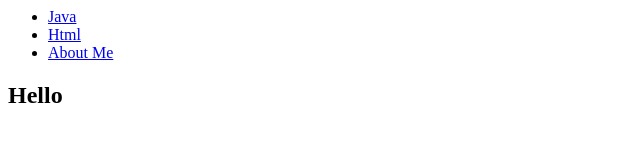
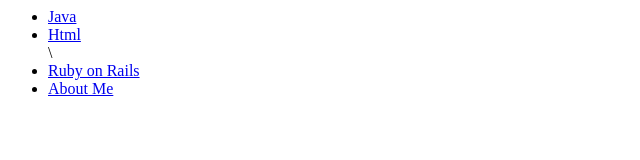
Before and after one commit to vincentchu12/vincentchu12.github.io, a plain HTML site: page index.html in a window 1280 px wide. Shown: the whole page, without its empty margins (0-640 px from the left). Drawn offline with Linux system fonts and the light colour scheme.

Commit message:
Navigation Update

```diff
--- a/index.html
+++ b/index.html
@@ -4,12 +4,15 @@
     <title>Vincent Chu</title>
 </head>
 <body>
-    <nav>
-        <ul>
-            <li><a href="/Java/JavaMain.html">Java</a></li>
-            <li><a href="#">Html</a></li>
-            <li><a href="#">About Me</a></li>
-        </ul>
-    <h1>Hello</h1>
+    <aside>
+        <nav>
+            <ul>
+                <li><a href="/Java/JavaMain.html">Java</a></li>
+                <li><a href="#">Html</a></li>\
+                <li><a href="#">Ruby on Rails</a></li>
+                <li><a href="#">About Me</a></li>
+            </ul>
+        </nav>
+    </aside>
 </body>
 </html>
```
